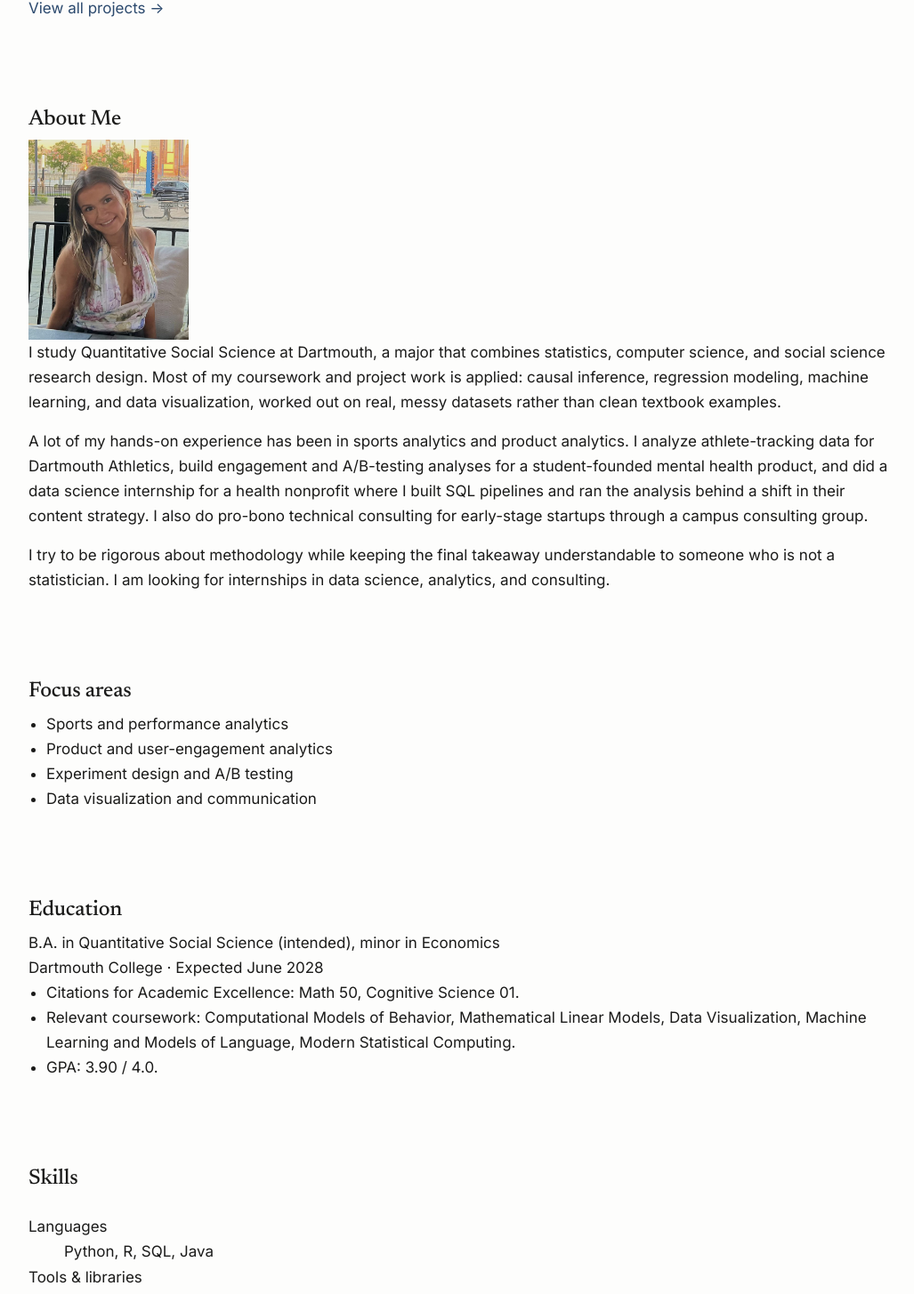
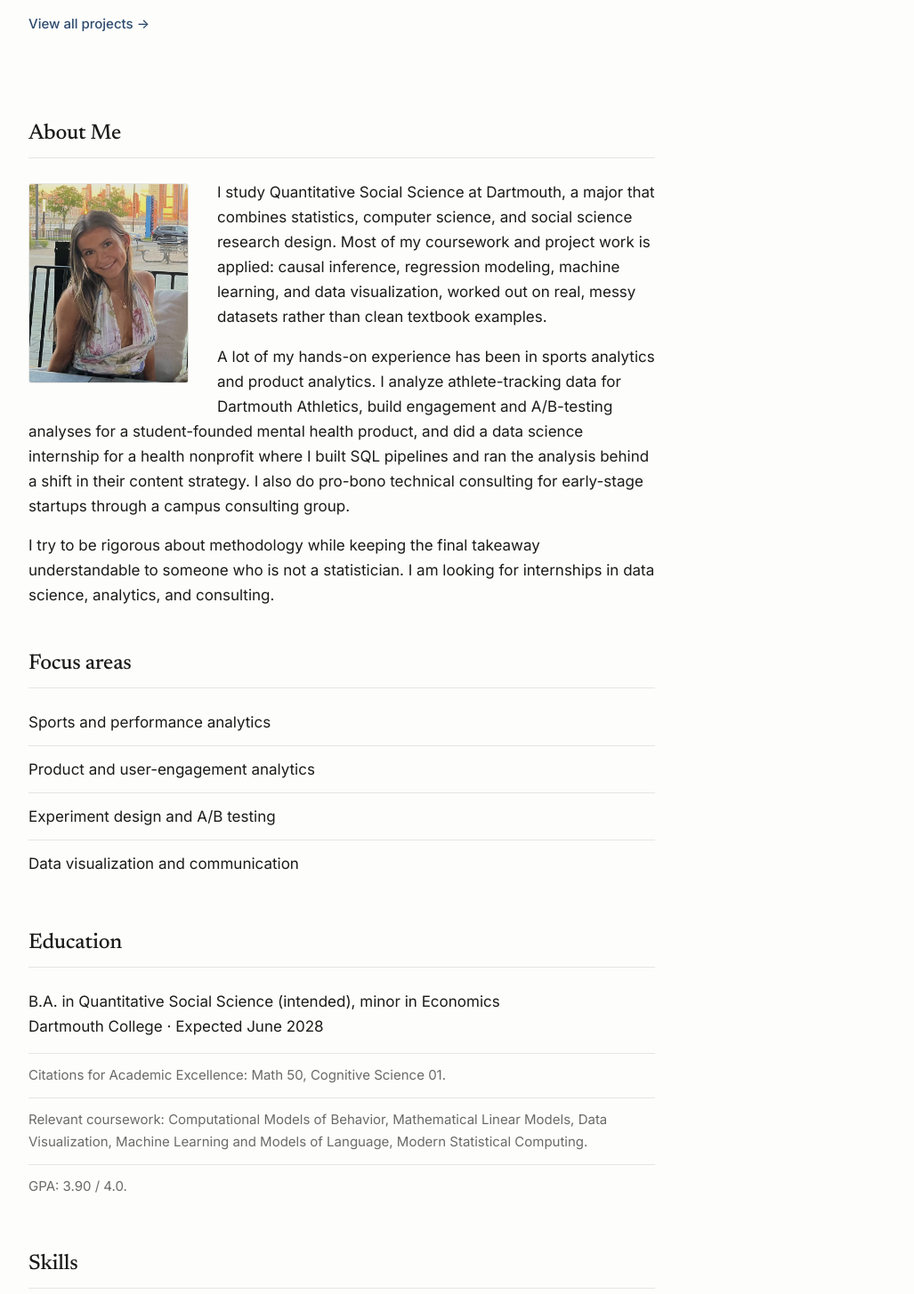
Before and after one commit to kate-marine/portfolio, a React (Vite) app: page / in a window 1280 px wide. Shown: the part 1205-2660 px from the top of the page at 89% size, without its empty margins (120-1147 px from the left). Built offline with nearby package versions, Linux system fonts and the light colour scheme.

Commit message:
add Projects page

```diff
--- a/src/pages/Home.css
+++ b/src/pages/Home.css
@@ -18,8 +18,18 @@
   line-height: 1.6;
 }
 
+/* --- Sections ------------------------------------------------------------- */
 .home-section {
   margin-top: var(--space-24);
+}
+
+/* Closer spacing for the sub-sections that belong to "About" */
+.home-section--tight {
+  margin-top: var(--space-12);
+}
+
+.home-section--prose {
+  max-width: var(--width-prose);
 }
 
 .home-section__head {
@@ -27,39 +37,116 @@
   flex-wrap: wrap;
   align-items: baseline;
   gap: var(--space-4);
-  padding-bottom: var(--space-2);
+  padding-bottom: var(--space-3);
+  margin-bottom: var(--space-6);
+  border-bottom: 1px solid var(--color-border);
 }
 
 .home-section__note {
   font-size: var(--text-sm);
 }
 
-/* The first card has its own top border; the section head already provides
-   separation, so pull the list up slightly. */
-.home-projects {
-  margin-top: var(--space-2);
+/* --- About -------------------------------------------------------------- */
+.home-about {
+  overflow: hidden; /* contains the floated portrait */
 }
 
-.home-focus {
+.home-about__photo {
+  float: left;
+  width: 180px;
+  height: auto;
+  margin: var(--space-1) var(--space-8) var(--space-4) 0;
+  border: 1px solid var(--color-border);
+  border-radius: var(--radius);
+}
+
+.home-about__bio {
+  line-height: 1.65;
+}
+
+@media (max-width: 480px) {
+  .home-about__photo {
+    float: none;
+    width: 150px;
+    margin: 0 0 var(--space-6);
+  }
+}
+
+/* --- Focus areas ------------------------------------------------------- */
+.home-plain-list {
   list-style: none;
   padding: 0;
-  margin-top: var(--space-4);
-  max-width: var(--width-prose);
+  margin: 0;
 }
-
-.home-focus li {
+.home-plain-list li {
   padding: var(--space-3) 0;
   border-top: 1px solid var(--color-border);
 }
-
-.home-contact {
-  max-width: var(--width-prose);
+.home-plain-list li:first-child {
+  border-top: none;
+  padding-top: 0;
 }
 
-.home-contact h2 {
+/* --- Education ------------------------------------------------------------ */
+.home-edu {
   margin-bottom: var(--space-4);
 }
+.home-detail-list {
+  list-style: none;
+  padding: 0;
+  margin: 0;
+}
+.home-detail-list li {
+  padding: var(--space-3) 0;
+  border-top: 1px solid var(--color-border);
+  color: var(--color-text-muted);
+  font-size: var(--text-sm);
+}
 
+/* --- Skills ------------------------------------------------------------- */
+.home-skills {
+  margin: 0;
+}
+.home-skills > div {
+  display: grid;
+  grid-template-columns: 10rem 1fr;
+  gap: var(--space-4);
+  padding: var(--space-4) 0;
+  border-top: 1px solid var(--color-border);
+}
+.home-skills > div:first-child {
+  border-top: none;
+  padding-top: 0;
+}
+.home-skills dt {
+  font-size: var(--text-xs);
+  font-weight: 600;
+  letter-spacing: 0.08em;
+  text-transform: uppercase;
+  color: var(--color-text-muted);
+}
+.home-skills dd {
+  margin: 0;
+}
+@media (max-width: 560px) {
+  .home-skills > div {
+    grid-template-columns: 1fr;
+    gap: var(--space-2);
+  }
+}
+
+/* --- Selected work --------------------------------------------------------- */
+.home-projects .project-card:first-child {
+  border-top: none;
+  padding-top: 0;
+}
+.home-more {
+  margin-top: var(--space-8);
+  font-size: var(--text-sm);
+  font-weight: 500;
+}
+
+/* --- Contact ---------------------------------------------------------------- */
 .home-contact p + p {
   margin-top: var(--space-3);
 }
--- a/src/pages/ProjectDetail.jsx
+++ b/src/pages/ProjectDetail.jsx
@@ -31,7 +31,7 @@ export default function ProjectDetail() {
 
   return (
     <article className="container container--prose case">
-      <Link to="/" className="case__back">
+      <Link to="/projects" className="case__back">
         <span aria-hidden="true">← </span>All projects
       </Link>
 
--- /dev/null
+++ b/src/pages/Projects.css
@@ -0,0 +1,15 @@
+.projects-intro {
+  max-width: var(--width-prose);
+  margin-bottom: var(--space-8);
+}
+
+.projects-intro h1 {
+  font-size: var(--text-2xl);
+}
+
+.projects-intro__lead {
+  margin-top: var(--space-4);
+  font-size: var(--text-base);
+}
+
+/* The first ProjectCard's top border acts as the rule under the intro. */
--- /dev/null
+++ b/src/pages/Projects.jsx
@@ -0,0 +1,23 @@
+import { projects } from '../data/projects.js'
+import ProjectCard from '../components/ProjectCard.jsx'
+import './Projects.css'
+
+export default function Projects() {
+  return (
+    <div className="container">
+      <header className="projects-intro">
+        <h1>Projects</h1>
+        <p className="projects-intro__lead text-muted">
+          Selected data science, analytics, and research work, written up as case
+          studies. The code for each project lives in its own repository.
+        </p>
+      </header>
+
+      <div className="projects-list">
+        {projects.map((project) => (
+          <ProjectCard key={project.slug} project={project} />
+        ))}
+      </div>
+    </div>
+  )
+}
```
